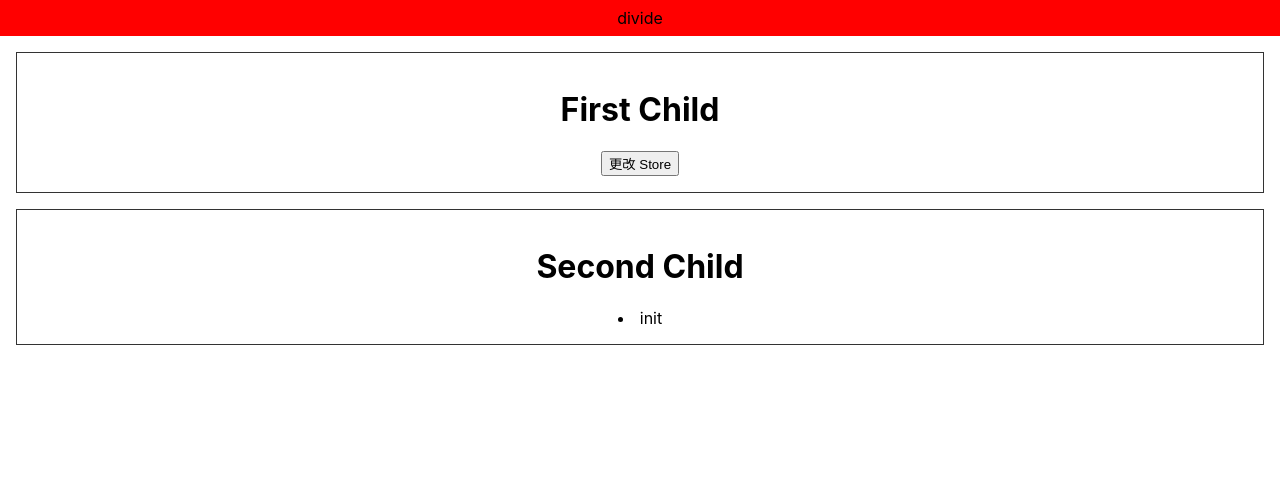
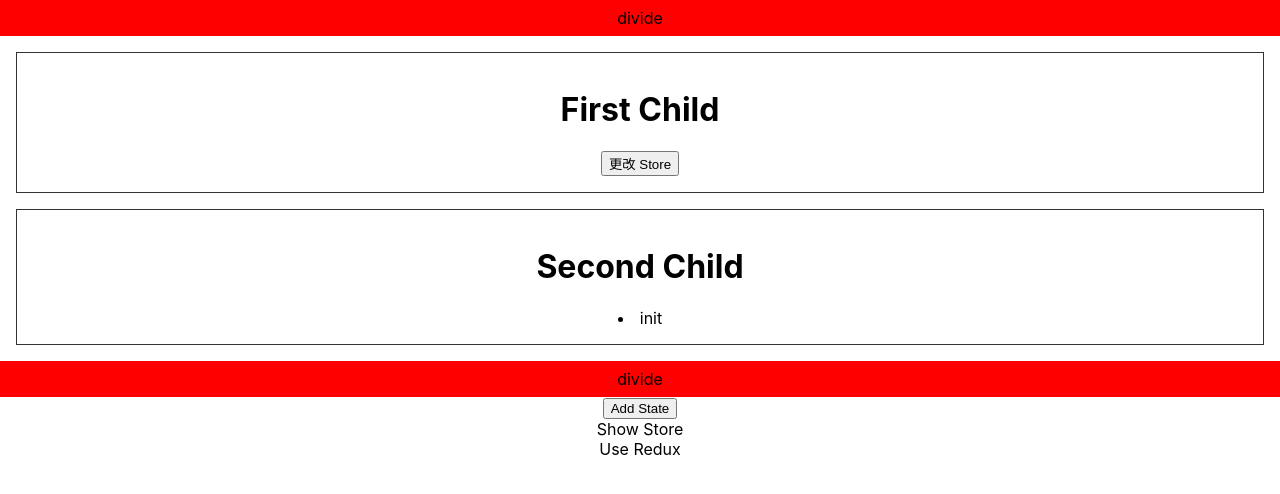
Before and after one commit to bowen-wu/redux-analyze, a React (Create React App) app: page / in a window 1280 px wide. Shown: the top 494 px of the page. Built offline with nearby package versions, Linux system fonts and the light colour scheme.

Commit message:
feat: use applyMiddleware

```diff
--- /dev/null
+++ b/src/features/originalRedux/applyMiddleware.js
@@ -0,0 +1,72 @@
+import React, {useEffect, useState} from 'react';
+import {applyMiddleware, createStore} from 'redux';
+
+/**
+ * action
+ */
+let nextTodoId = 0;
+const addTodo = text => ({
+  type: 'ADD_TODO',
+  payload: {
+    id: nextTodoId++,
+    text,
+    completed: false
+  }
+});
+
+
+/**
+ * reducers
+ */
+const todos = (state = [], action) => {
+  switch (action.type) {
+    case 'ADD_TODO':
+      return state.concat(action.payload);
+    default:
+      return state;
+  }
+};
+
+/**
+ * middleware
+ */
+function logger(store) {
+  return next => action => {
+    console.log('store -> ', store);
+    console.log('will dispatch', action);
+
+    // call the next dispatch method in the middleware chain
+    const returnValue = next(action); // next -> dispatch -> return action
+    console.log('returnValue -> ', returnValue);
+
+    console.log('state after dispatch', store.getState());
+
+    // This will likely be the action itself, unless a middleware further in chain changed it
+    return returnValue;
+  };
+}
+
+const store = createStore(todos, ['Use Redux'], applyMiddleware(logger));
+
+const ApplyMiddlewareDemo = () => {
+  const [, setUpdate] = useState({});
+
+  useEffect(() => store.subscribe(() => setUpdate({})));
+
+  const onDispatch = () => {
+    store.dispatch({
+      type: 'ADD_TODO',
+      payload: '增加的 state'
+    });
+  };
+
+  return (
+    <div onClick={onDispatch}>
+      <button>Add State</button>
+      <div>Show Store</div>
+      {store.getState().map(item => <div>{item}</div>)}
+    </div>
+  );
+};
+
+export default ApplyMiddlewareDemo;
--- a/src/features/originalRedux/index.js
+++ b/src/features/originalRedux/index.js
@@ -3,6 +3,7 @@
  */
 import React, {useEffect, useState} from 'react';
 import {createStore, combineReducers, compose} from 'redux';
+import ApplyMiddlewareDemo from './applyMiddleware';
 
 const add = (a, b) => a + b;
 const square = n => n * n;
@@ -33,7 +34,6 @@ const todos = (state = [], action) => {
     default:
       return state;
   }
-
 };
 
 /**
@@ -76,6 +76,11 @@ const OriginalRedux = () => {
     <div>
       <FirstChild/>
       <SecondChild state={store}/>
+
+      <div className='divide'>divide</div>
+
+      <ApplyMiddlewareDemo/>
+
     </div>
   );
 };
```
